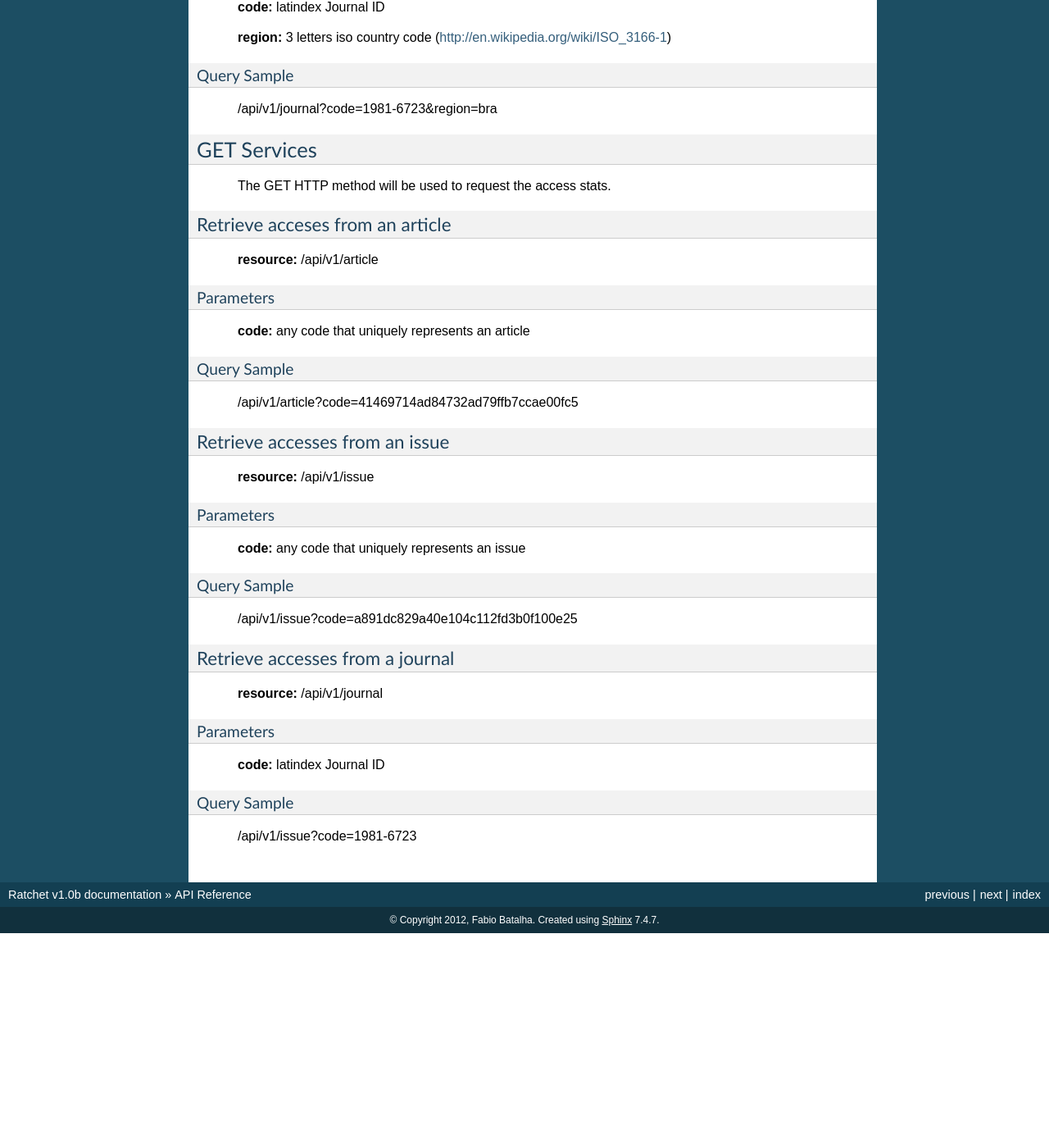
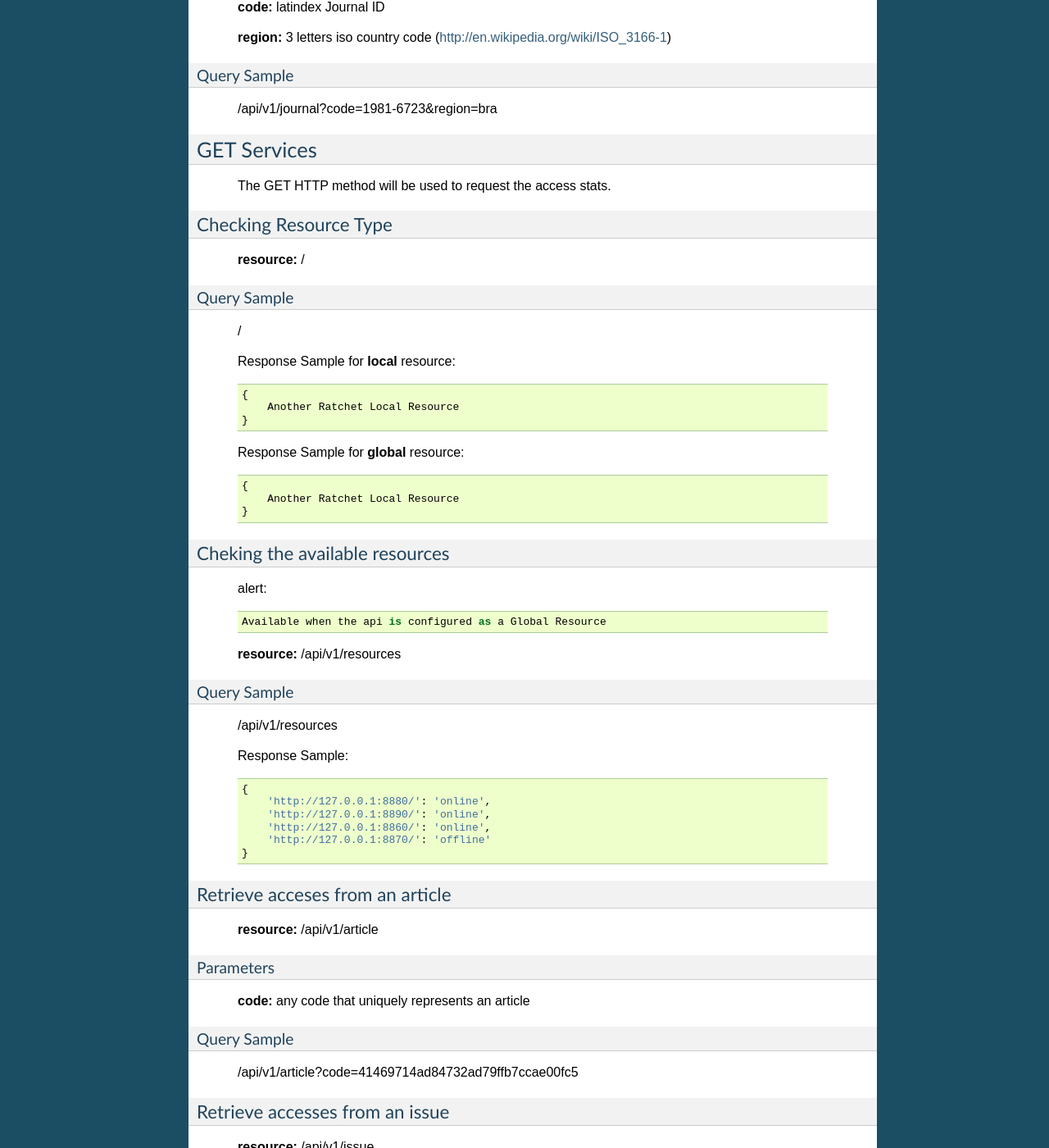
Before and after one commit to scieloorg/ratchet, a Sphinx documentation site: the page built from docs/api.rst, in a window 1280 px wide and 1400 px high, scrolled down 1551 px. Shown: the whole window at 82% size. Built offline with Sphinx 7.4.7, drawn with Linux system fonts in a browser that asks for light colours; before the commit the page ends 2689 px from its top, so only the background shows below that; some of the changed text lies outside the part shown.

Commit message:
Docs for resources em root api

```diff
--- a/docs/api.rst
+++ b/docs/api.rst
@@ -100,6 +100,54 @@ GET Services
 
     The GET HTTP method will be used to request the access stats.
 
+-------------
+Checking Resource Type
+-------------
+
+    **resource:** /
+
+Query Sample
+------------
+
+    /
+
+    Response Sample for **local** resource::
+
+        {
+            Another Ratchet Local Resource
+        }
+
+    Response Sample for **global** resource::
+
+        {
+            Another Ratchet Local Resource
+        }
+
+-------------------------------
+Cheking the available resources
+-------------------------------
+
+    alert::
+
+        Available when the api is configured as a Global Resource
+
+    **resource:** /api/v1/resources
+
+Query Sample
+------------
+
+    /api/v1/resources
+
+    Response Sample::
+
+        {
+            'http://127.0.0.1:8880/': 'online',
+            'http://127.0.0.1:8890/': 'online',
+            'http://127.0.0.1:8860/': 'online',
+            'http://127.0.0.1:8870/': 'offline'
+        }
+
+
 --------------------------------
 Retrieve acceses from an article
 --------------------------------
```
